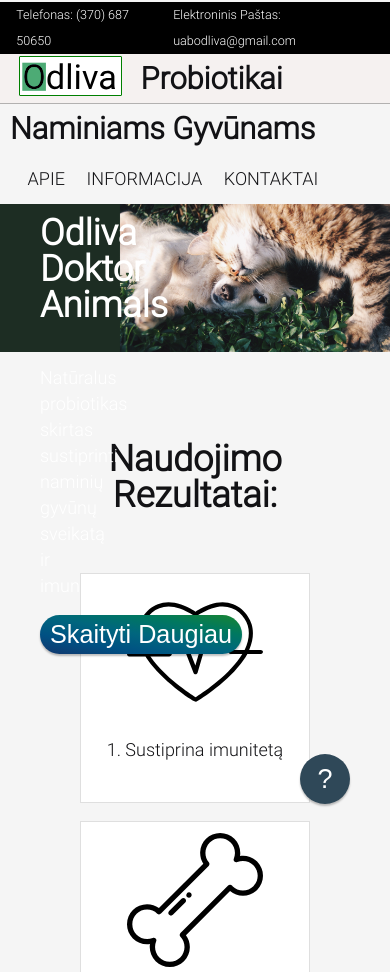
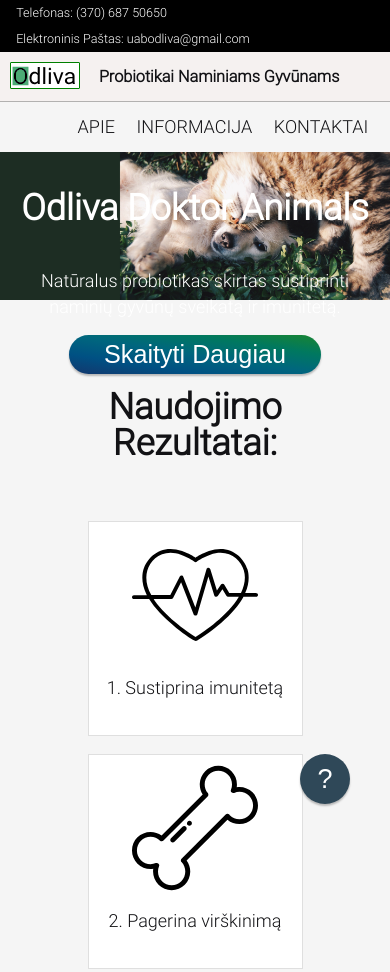
Before and after one commit to vaidotasp/odliva-pets, a Gatsby site: page / in a window 390 px wide. Shown: the top 972 px of the page. Built offline with nearby package versions, Linux system fonts and the light colour scheme; Gatsby itself is replaced by a stand-in of ours.

Commit message:
responsive work on layout

```diff
--- a/src/components/OrderBtn.js
+++ b/src/components/OrderBtn.js
@@ -5,7 +5,7 @@
 
 const OrderBtn = () => (
   <Link to="/contact">
-    <button className={styles.orderBtn}>Pirkti/Uzsisakyti</button>
+    <button className={styles.orderBtn}>Užsisakyti</button>
   </Link>
 );
 export default OrderBtn;
--- a/src/components/components.module.css
+++ b/src/components/components.module.css
@@ -2,8 +2,8 @@
   border: 1px solid #dfdfdf;
   background: white;
   padding: 10px;
-  width: 230px;
-  height: 230px;
+  width: 215px;
+  height: 215px;
 }
 
 .benefitCard > img {
@@ -59,7 +59,7 @@
   );
   box-shadow: 0px 2px 2px rgba(0, 0, 0, 0.25);
   border-radius: 25px;
-  width: max-content;
+  width: 14rem;
 }
 
 .floatingBtn {
@@ -81,10 +81,12 @@
 .orderBtn {
   height: 50px;
   background-color: #2f4858;
+  border-radius: 4px;
   color: #fff;
   text-align: center;
   box-shadow: 0px 2px 2px rgba(0, 0, 0, 0.25);
   cursor: pointer;
   font-size: 1.5rem;
   border: 0;
+  width: 14rem;
 }
--- a/src/components/footer.module.css
+++ b/src/components/footer.module.css
@@ -15,3 +15,10 @@
 .footerContent {
   font-size: 0.8rem;
 }
+
+@media screen and (max-width: 415px) {
+  .footer {
+    padding-left: 10px;
+    padding-right: 10px;
+  }
+}
--- a/src/components/header.module.css
+++ b/src/components/header.module.css
@@ -9,7 +9,7 @@
 }
 
 .logo {
-  height: 40px;
+  width: 100px;
   background-color: white;
   border: 1px solid green;
   border-radius: 1px;
@@ -57,3 +57,22 @@
   margin-left: 0.9rem;
   font-size: 0.7rem;
 }
+
+@media screen and (max-width: 415px) {
+  .subnav {
+    display: block;
+  }
+
+  .nav {
+    padding-right: 0;
+  }
+
+  .logo {
+    width: 70px;
+    margin-left: 0;
+  }
+
+  .navTitle {
+    font-size: 0.9rem;
+  }
+}
--- a/src/pages/index.js
+++ b/src/pages/index.js
@@ -14,13 +14,17 @@
 import digestion_card from '../images/benefits/015-bone.svg';
 import fur_card from '../images/benefits/012-pet.svg';
 
-const IndexPage = props => (
+const IndexPage = props => {
+  const screenWidth = window.innerWidth;
+  const heroImg =
+    screenWidth < 415
+      ? props.data.imageHero.childImageSharp.fluid
+      : props.data.imageHero.childImageSharp.fluid;
+  return (
     <Layout>
       <section>
-      <Img
-        className={styles.hero}
-        fluid={props.data.imageHero.childImageSharp.fluid}
-      />
+        {console.log(window.innerWidth)}
+        <Img className={styles.hero} fluid={heroImg} />
         <div className={styles.heroInner}>
           <h1>Odliva Doktor Animals</h1>
           <p>
@@ -66,6 +70,7 @@
       <FloatingBtn />
     </Layout>
   );
+};
 
 export const pageQuery = graphql`
   query {
--- a/src/pages/main.module.css
+++ b/src/pages/main.module.css
@@ -13,7 +13,7 @@
   bottom: 0;
   color: white;
   width: 30%;
-  height: 100%;
+  height: 30rem;
   display: flex;
   justify-content: center;
   flex-direction: column;
@@ -40,7 +40,7 @@
 .benefitSection,
 .animalGroupSection {
   display: grid;
-  grid-template-columns: repeat(auto-fit, 230px);
+  grid-template-columns: repeat(auto-fit, 215px);
   grid-gap: 1rem;
   /* border: solid 1px gold; */
   text-align: center;
@@ -56,3 +56,19 @@
 .animalGroupSection {
   margin-top: 60px;
 }
+
+@media screen and (max-width: 415px) {
+  .heroInner {
+    position: absolute;
+    top: 0;
+    bottom: 0;
+    color: white;
+    width: 100%;
+    height: 30rem;
+    display: flex;
+    justify-content: center;
+    flex-direction: column;
+    padding: 10px;
+    text-align: center;
+  }
+}
```
Also changed, not shown: src/pages/contact.module.css (+4 -3 lines), src/pages/info.module.css (+6 -2 lines). Lines whose indentation alone changed are shown as unchanged.
